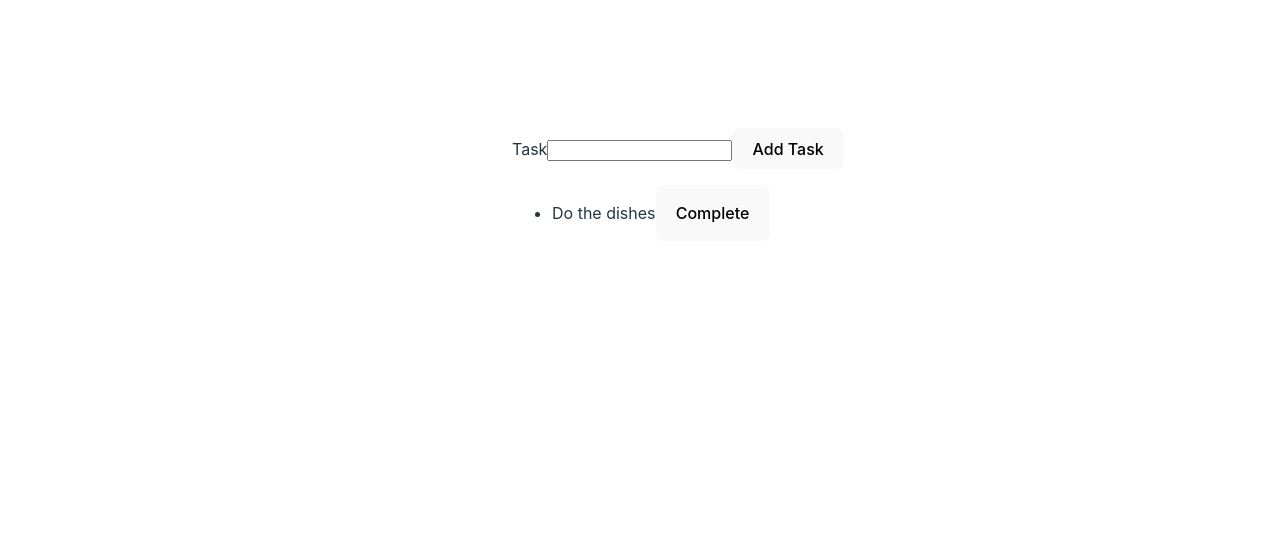
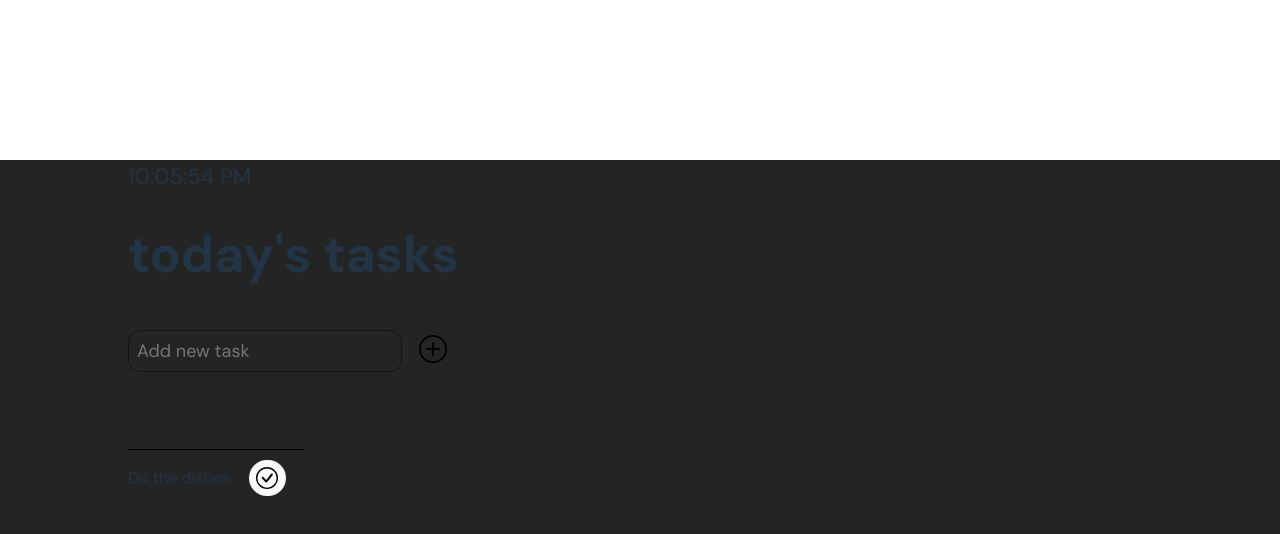
Before and after one commit to kaialiani/TaskR, a React (Vite) app: page / in a window 1280 px wide. Shown: the top 534 px of the page. Built offline with nearby package versions, Linux system fonts and the light colour scheme.

Commit message:
functionality and styling + clock

```diff
--- a/src/App.css
+++ b/src/App.css
@@ -1,8 +1,79 @@
 .ListItem article {
   display: flex;
+  justify-content: space-between;
+}
+
+.ListItem article button {
+  display: flex;
+  align-items: center;
+  border-radius: 50px;
+  padding: 0 0.4rem;
 }
 
 .App {
-  margin-top: 10%;
-  margin-left: 40%;
+  display: flex;
+  flex-direction: column;
+  width: 80%;
+  margin: auto;
+  margin-top: 20vh;
+  height: 80vh;
+  align-items: start;
 }
+
+form {
+  text-align: center;
+  display: flex;
+  align-items: center;
+}
+
+form button {
+  background-color: transparent;
+  padding: 0;
+  margin: 1rem;
+}
+
+form button:hover {
+  background-color: transparent;
+  transform: scale(1.1);
+}
+
+input:focus,
+textarea:focus,
+select:focus {
+  outline: 0.8px solid var(--red);
+}
+
+input:hover,
+textarea:hover,
+select:hover {
+  outline: 0.8px solid var(--red);
+  border: 0.8px solid var(--red);
+  transition: 0.2s ease;
+}
+
+input {
+  font-size: large;
+  width: 16rem;
+  padding: 0.5rem;
+  border-radius: 12px;
+  border: 1.5px solid #141414;
+  font-family: "DM Sans", sans-serif;
+  background-color: #242424;
+}
+
+input:focus-visible {
+  border: 0.8px solid red;
+}
+
+li {
+  border-top: 1px solid black;
+}
+
+ul {
+  list-style-type: none;
+  padding: 0;
+}
+
+span {
+  font-size: 22px;
+}
--- a/src/App.jsx
+++ b/src/App.jsx
@@ -3,6 +3,7 @@ import "./App.css";
 import Form from "./components/Form";
 import List from "./components/List";
 import { v4 as uuidv4 } from "uuid";
+import Clock from "./components/Clock";
 
 function App() {
   const [tasks, setTasks] = useState([
@@ -25,9 +26,14 @@ function App() {
   function completeTask(id) {
     setTasks((oldState) => oldState.filter((task) => task.id !== id));
   }
+
   return (
     <div className="App">
+      <Clock />
+      <h1>today's tasks</h1>
       <Form addTask={addTask} />
+      <br />
+      <br />
       <List tasks={tasks} completeTask={completeTask} />
     </div>
   );
--- /dev/null
+++ b/src/components/Clock.jsx
@@ -0,0 +1,16 @@
+import { useState, useEffect } from "react";
+function Clock() {
+  const [date, setDate] = useState(new Date());
+
+  function refreshClock() {
+    setDate(new Date());
+  }
+  useEffect(() => {
+    const timerId = setInterval(refreshClock, 1000);
+    return function cleanup() {
+      clearInterval(timerId);
+    };
+  }, []);
+  return <span>{date.toLocaleTimeString()}</span>;
+}
+export default Clock;
--- a/src/components/Form.jsx
+++ b/src/components/Form.jsx
@@ -1,14 +1,31 @@
 function Form(props) {
   function submit(e) {
     e.preventDefault();
-    e.target.elements.task.value;
     props.addTask(e.target.elements.task.value);
   }
   return (
     <form onSubmit={submit}>
-      <label htmlFor="form_task">Task</label>
-      <input required type="text" name="task" id="form_task" />
-      <button>Add Task</button>
+      <br />
+      <input
+        required
+        placeholder="Add new task"
+        type="text"
+        name="task"
+        id="form_task"
+      />
+      <button>
+        <svg
+          xmlns="http://www.w3.org/2000/svg"
+          width="28"
+          height="28"
+          fill="currentColor"
+          class="bi bi-plus-circle"
+          viewBox="0 0 16 16"
+        >
+          <path d="M8 15A7 7 0 1 1 8 1a7 7 0 0 1 0 14zm0 1A8 8 0 1 0 8 0a8 8 0 0 0 0 16z" />
+          <path d="M8 4a.5.5 0 0 1 .5.5v3h3a.5.5 0 0 1 0 1h-3v3a.5.5 0 0 1-1 0v-3h-3a.5.5 0 0 1 0-1h3v-3A.5.5 0 0 1 8 4z" />
+        </svg>
+      </button>
     </form>
   );
 }
--- a/src/components/ListItem.jsx
+++ b/src/components/ListItem.jsx
@@ -3,7 +3,19 @@ function ListItem(props) {
     <li className="ListItem">
       <article>
         <p>{props.task}</p>
-        <button onClick={() => props.completeTask(props.id)}>Complete</button>
+        <button onClick={() => props.completeTask(props.id)}>
+          <svg
+            xmlns="http://www.w3.org/2000/svg"
+            width="22"
+            height="22"
+            fill="currentColor"
+            class="bi bi-check-circle"
+            viewBox="0 0 16 16"
+          >
+            <path d="M8 15A7 7 0 1 1 8 1a7 7 0 0 1 0 14zm0 1A8 8 0 1 0 8 0a8 8 0 0 0 0 16z" />
+            <path d="M10.97 4.97a.235.235 0 0 0-.02.022L7.477 9.417 5.384 7.323a.75.75 0 0 0-1.06 1.06L6.97 11.03a.75.75 0 0 0 1.079-.02l3.992-4.99a.75.75 0 0 0-1.071-1.05z" />
+          </svg>
+        </button>
       </article>
     </li>
   );
--- a/src/index.css
+++ b/src/index.css
@@ -1,5 +1,7 @@
+@import url("https://fonts.googleapis.com/css2?family=DM+Sans:ital,wght@0,400;0,500;0,700;1,400;1,500;1,700&display=swap");
+
 :root {
-  font-family: Inter, system-ui, Avenir, Helvetica, Arial, sans-serif;
+  font-family: "DM Sans", sans-serif;
   line-height: 1.5;
   font-weight: 400;
 
@@ -12,6 +14,7 @@
   -webkit-font-smoothing: antialiased;
   -moz-osx-font-smoothing: grayscale;
   -webkit-text-size-adjust: 100%;
+  --red: #ff2929;
 }
 
 a {
@@ -25,6 +28,7 @@ a:hover {
 
 body {
   margin: 0;
+  background-color: #242424;
 }
 
 h1 {
@@ -36,6 +40,7 @@ button {
   border-radius: 8px;
   border: 1px solid transparent;
   padding: 0.6em 1.2em;
+  margin: 0.6em 1.2em;
   font-size: 1em;
   font-weight: 500;
   font-family: inherit;
@@ -43,12 +48,14 @@ button {
   cursor: pointer;
   transition: border-color 0.25s;
 }
+
 button:hover {
-  border-color: #646cff;
+  background-color: var(--red);
+  transition: 0.2s ease;
 }
 button:focus,
 button:focus-visible {
-  outline: 4px auto -webkit-focus-ring-color;
+  outline: 4px auto var(--red);
 }
 
 @media (prefers-color-scheme: light) {
```
